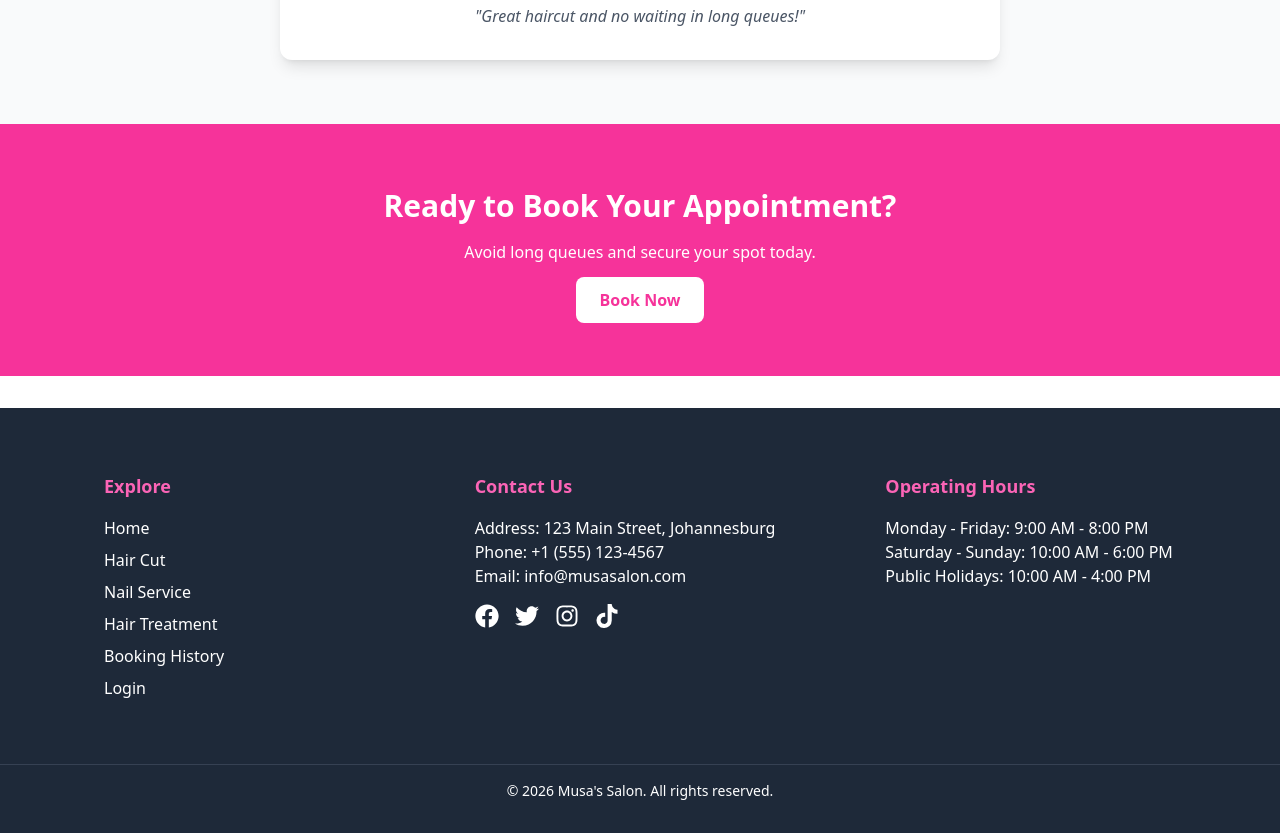
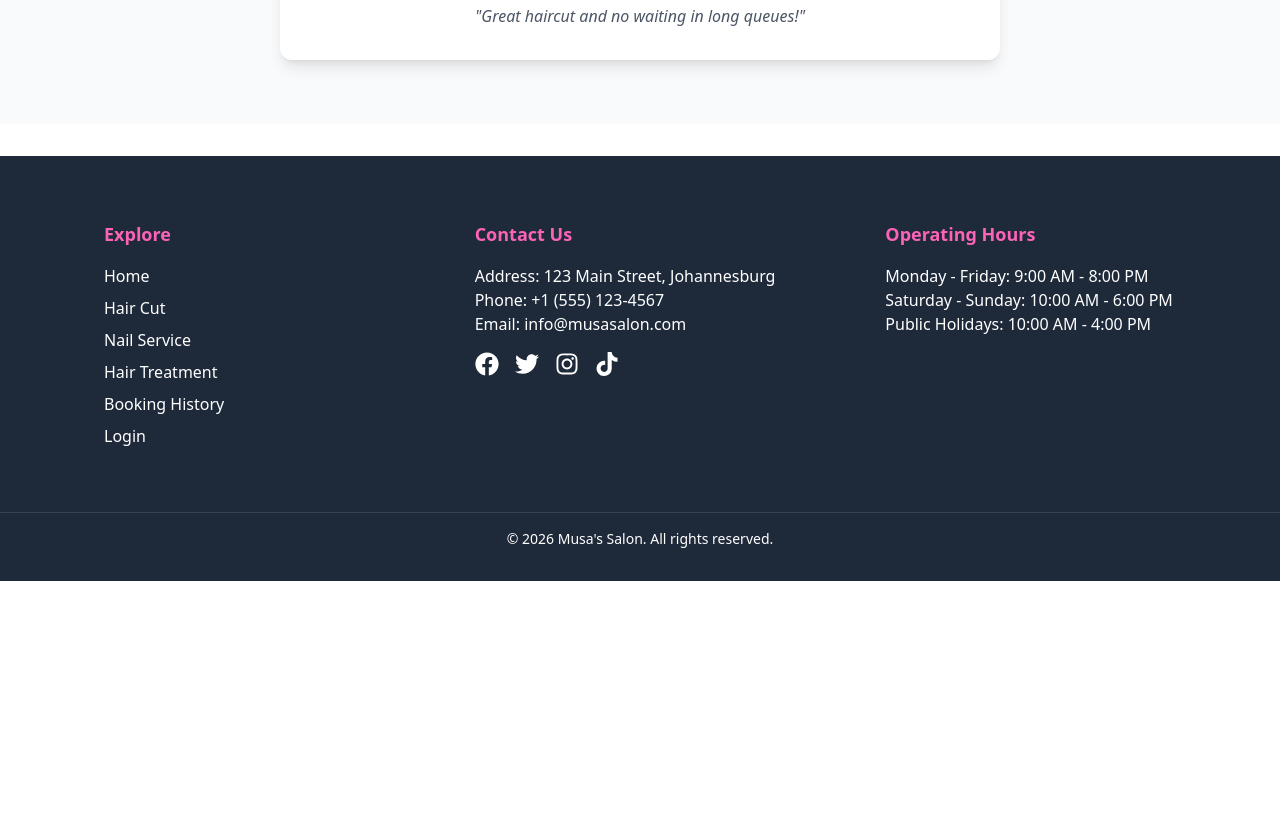
Before and after one commit to bongumusa-web/frontend-capstone, a React (Vite) app in the folder salon-booking-service/: page / in a window 1280 px wide. Shown: the part 1880-2713 px from the top of the page. After the commit the page ends 2461 px from the top, so only its background shows below. Built offline with nearby package versions, Linux system fonts and the light colour scheme.

Commit message:
salon-booking-service/src/pages/Home.jsx

```diff
--- a/salon-booking-service/src/pages/Home.jsx
+++ b/salon-booking-service/src/pages/Home.jsx
@@ -192,22 +192,8 @@ function Home() {
         </div>
       </section>
 
-      {/* ================= CALL TO ACTION ================= */}
-      <section className="py-16 bg-pink-500 text-white text-center">
-        <h2 className="text-3xl font-bold mb-4">
-          Ready to Book Your Appointment?
-        </h2>
-        <p className="mb-6">
-          Avoid long queues and secure your spot today.
-        </p>
 
-        <Link
-          to="/haircut"
-          className="bg-white text-pink-500 px-6 py-3 rounded-lg font-semibold hover:bg-gray-200 transition"
-        >
-          Book Now
-        </Link>
-      </section>
+
 
     </div>
   );
```
